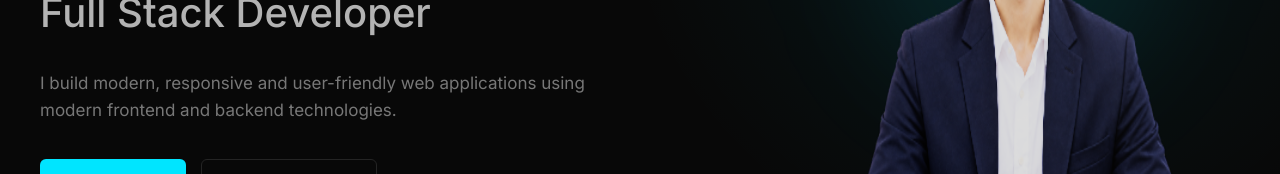
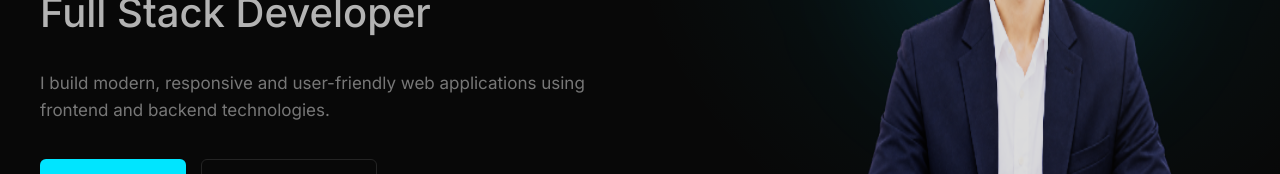
Before and after one commit to soyabgadekar2-hue/Portfolio, a React app in the folder portfolio/: page / in a window 1280 px wide. Shown: the part 373-547 px from the top of the page. Built offline with nearby package versions, Linux system fonts and the light colour scheme; the HTML template or start-up script is replaced by a standard one.

Commit message:
Build portfolio hero section

```diff
--- a/portfolio/src/components/Hero.jsx
+++ b/portfolio/src/components/Hero.jsx
@@ -21,7 +21,7 @@ function Hero() {
 
           <p className="hero-description">
             I build modern, responsive and user-friendly web applications
-            using modern frontend and backend technologies.
+            using frontend and backend technologies.
           </p>
 
           <div className="hero-buttons">
```
